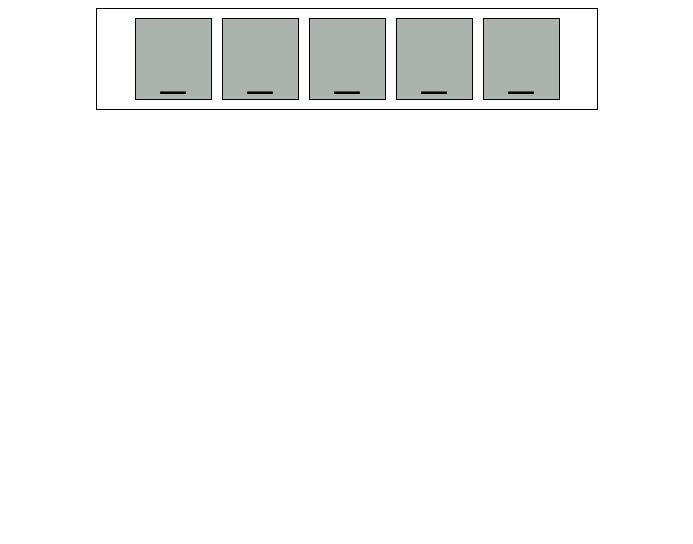
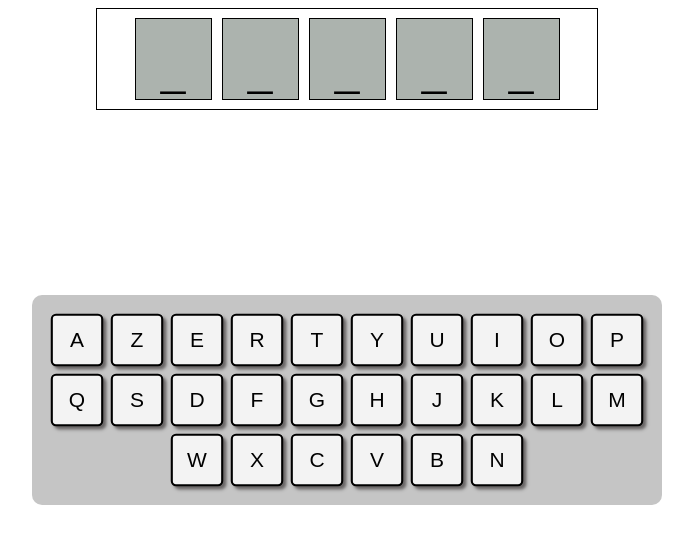
Before and after one commit to MatthiasWanner/vite-hangman_game, a React (Vite) app: page / in a window 1280 px wide. Shown: the top 544 px of the page, without its empty margins (293-986 px from the left). Built offline with nearby package versions, Linux system fonts and the light colour scheme.

Commit message:
Display Keyboard in a board. Add clic event on keys

```diff
--- a/src/App.css
+++ b/src/App.css
@@ -1,3 +1,7 @@
+.board-game{
+  height: 100vh;
+}
+
 .word-to-guess{
   margin: auto;
   display: flex;
@@ -7,3 +11,18 @@
   height: 100px;
   border: 1px solid black;
 }
+
+.keyboard{
+  max-width: 1085px;
+  padding: 20px;
+  position: absolute;
+  top: 50%;
+  left: 50%;
+  transform: translate(-50%, -50%);
+  background-color: rgb(197, 197, 197);
+  border-radius: 10px;
+  display: grid;
+  grid-template-columns: repeat(10, 50px);
+  grid-template-rows: repeat(3, 50px);
+  grid-gap: 10px;
+}
--- a/src/App.jsx
+++ b/src/App.jsx
@@ -2,20 +2,51 @@
 import './App.css';
 import strRandom from './components/functions.jsx'
 import LetterToGuess from './components/LetterToGuess.jsx';
+import KeybordKey from './components/KeyboardKey.jsx';
 
-const WORDTOGUESS = strRandom({
+
+const latinUpperAlphabet = "AZERTYUIOPQSDFGHJKLMWXCVBN".split('');
+
+class App extends Component {
+  state = {
+    word: this.generateWord(),
+    lettersTried: [],
+    lettersFound: []
+  }
+
+  generateWord(){
+    const word = strRandom({ //strRandom is in functions.jsx
               includeNumbers: false,
               length: 5,
-});
-console.log(WORDTOGUESS)
+            }).split('');
+    return word
+  }
 
-const word = WORDTOGUESS.split('');
-console.log(word);
+  compareLetters = (index, letter) => {
+    const {word, lettersTried, lettersFound} = this.state
+    if(word.includes(`${letter}`)){
+      console.log(`La lettre ${letter} est dans le mot`)
+      lettersFound.push(`${index}`)
+      this.setState({ lettersFound: lettersFound})
+    }else{
+      console.log(`La lettre ${letter} n'est pas dans le mot`)
+      lettersTried.push(`${index}`)
+      this.setState({ lettersTried: lettersTried})
+    }
+  }
 
-class App extends Component {
+  getFeedbackForLetter(index) {
+    const { lettersTried, lettersFound } = this.state
 
-  render() {
+  }
+
+
+
+  render(){
+    const {word} = this.state
+    console.log(word)
     return (
+      <div className="board-game">
         <div className="word-to-guess">
           {word.map((letter, index) => (
             <LetterToGuess
@@ -26,8 +57,24 @@
             />
           ))}
         </div>
+        <div className="keyboard">
+          {latinUpperAlphabet.map((letter, index) => (
+            <KeybordKey
+              letter={letter}
+              feedback="up"
+              index={index}
+              key={index}
+              onClick={this.compareLetters}
+            />
+          ))
+          }
+        </div>
+      </div>
+
     )
+
   }
 }
 
+
 export default App;
--- /dev/null
+++ b/src/components/KeyboardKey.jsx
@@ -0,0 +1,26 @@
+import React from 'react'
+import PropTypes from 'prop-types'
+import '../css/KeyboardKey.css'
+
+const KeybordKey = ({ letter, feedback, index, onClick }) => (
+    <button id={letter} className={`keyboard-key ${feedback}`} onClick={() => onClick(index, letter)}>
+      <span key={index}>
+          <p>{letter}</p>
+      </span>
+    </button>
+  )
+
+  KeybordKey.propTypes = {
+    letter: PropTypes.string.isRequired,
+    feedback: PropTypes.oneOf([
+      'down',
+      'up',
+      'used',
+      'found'
+    ]).isRequired,
+    index: PropTypes.number.isRequired,
+    onClick: PropTypes.func.isRequired
+  }
+
+
+  export default KeybordKey
--- a/src/components/LetterToGuess.jsx
+++ b/src/components/LetterToGuess.jsx
@@ -6,8 +6,8 @@
 
 const LetterToGuess = ({ letter, feedback, index }) => (
     <div className={`letter ${feedback}`}>
-      <span className="symbol">
-        {feedback === 'hidden' ? HIDDEN_SYMBOL : letter}
+      <span className="symbol" key={index}>
+        <p>{feedback === 'hidden' ? HIDDEN_SYMBOL : letter}</p>
       </span>
     </div>
   )
--- /dev/null
+++ b/src/css/KeyboardKey.css
@@ -0,0 +1,53 @@
+p{
+    margin: 0;
+}
+
+button{
+    -webkit-appearance: none;
+  }
+
+.keyboard-key{
+    display: flex;
+    justify-content: center;
+    align-items: center;
+    width: 100%;
+    height: 100%;
+    padding: 0;
+    margin: 0;
+    background-color: rgb(243, 243, 243);
+    border: 2px solid black;
+    border-radius: 5px;
+    font-size: 20px;
+    text-align: center;
+    box-shadow: 3px 3px 3px rgb(104, 101, 101);
+    transform: scale(1.05);
+}
+
+.keyboard-key:hover {
+  border: 1px solid #eeeeee;
+
+}
+
+.keyboard-key:active {
+    transform: scale(1);
+}
+
+.up{
+    transform: scale(1.05);
+}
+
+.down{
+    transform: scale(1);
+}
+
+.used{
+    opacity: 0.3;
+}
+
+.found{
+    background-color: rgb(50, 189, 32);
+}
+
+#W{
+    grid-column-start: 3;
+}
--- a/src/css/LetterToGuess.css
+++ b/src/css/LetterToGuess.css
@@ -1,7 +1,4 @@
 .letter{
-    display: flex;
-    justify-content: center;
-    align-items: flex-end;
     border: 1px solid black;
     background-color: rgb(23, 212, 80);
     width: 15%;
@@ -13,3 +10,12 @@
 .hidden{
     background-color: rgb(172, 179, 174);
 }
+
+.symbol, .symbol p{
+    display: flex;
+    justify-content: center;
+    align-items: flex-end;
+    margin: 0;
+    height: 100%;
+    width: 100%;
+}
```
Lines whose indentation alone changed are shown as unchanged.
